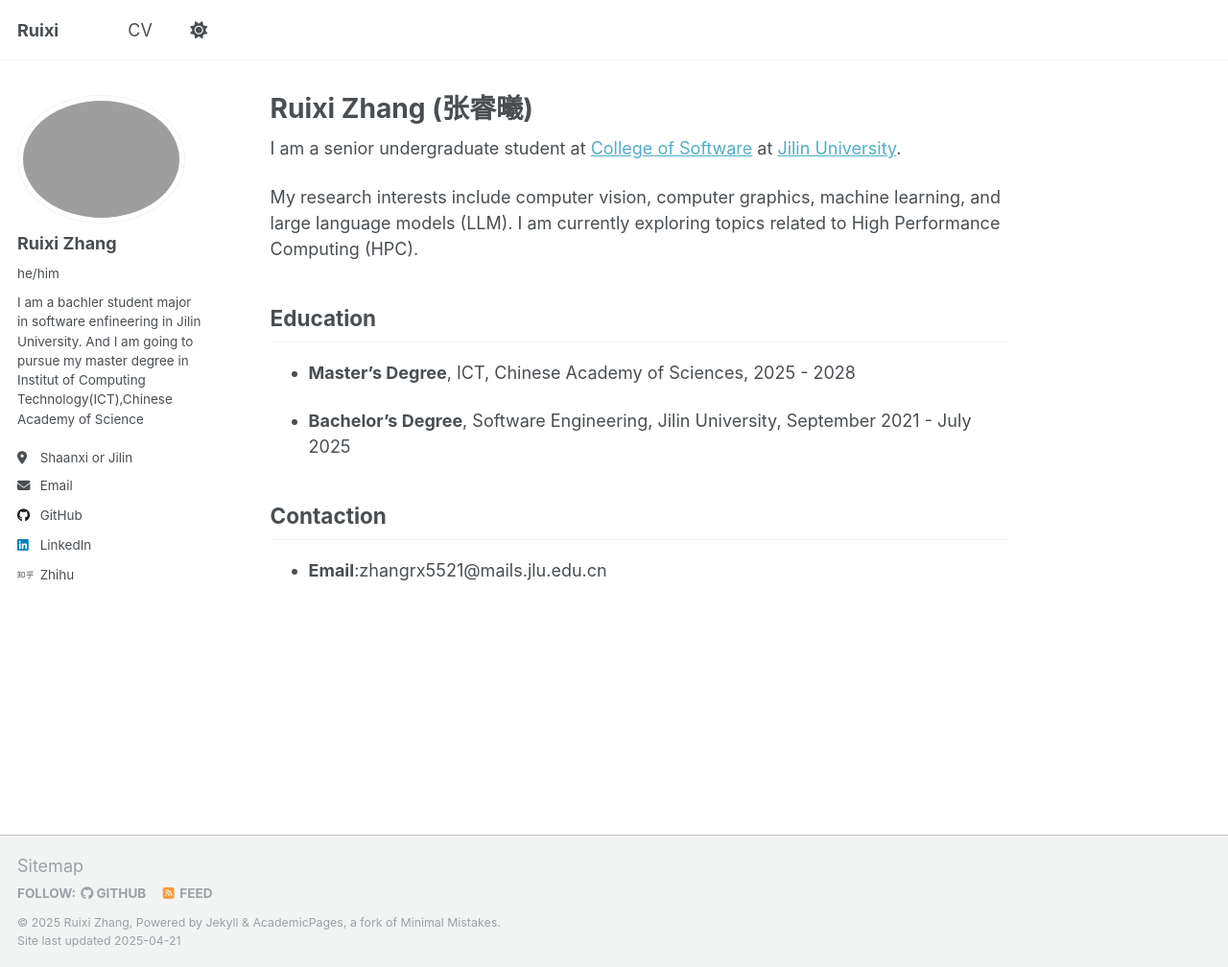
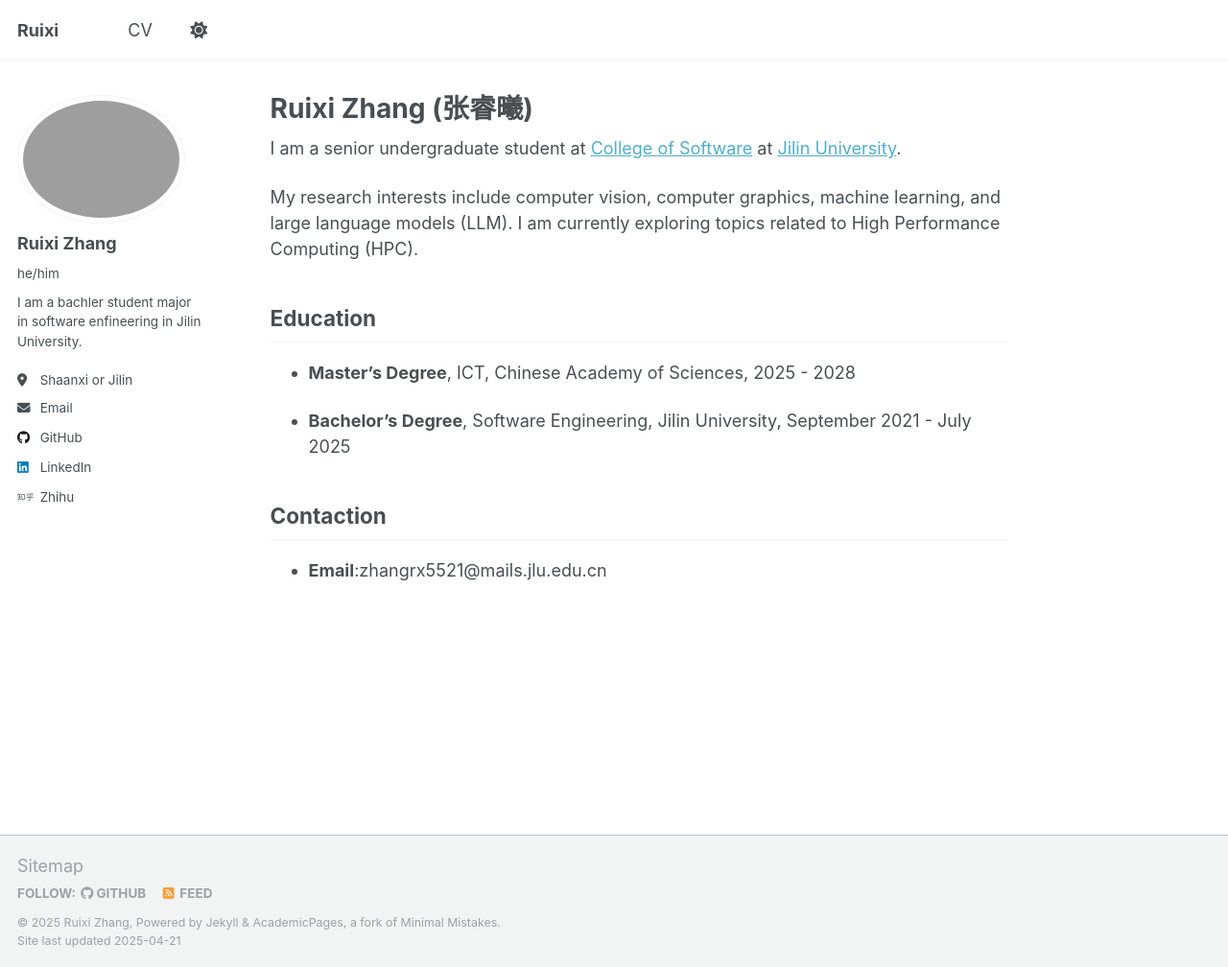
Before and after one commit to RuixiZhang0906/RuixiZhang0906.github.io, a Jekyll site: the page built from _pages/about.md, in a window 1280 px wide and 1008 px high. Shown: the whole window at 96% size. Built offline with Jekyll 4.4.1, drawn with Linux system fonts in a browser that asks for light colours.

Commit message:
Update _config.yml

```diff
--- a/_config.yml
+++ b/_config.yml
@@ -25,7 +25,7 @@
   avatar           : "photo20250416.png"
   name             : "Ruixi Zhang"
   pronouns         : "he/him"# example: "she/her"
-  bio              : "I am a bachler student major in software enfineering in Jilin University. And I am going to pursue my master degree in Institut of Computing Technology(ICT),Chinese Academy of Science"
+  bio              : "I am a bachler student major in software enfineering in Jilin University."
   location         : "Shaanxi or Jilin"
   employer         : # "Red Brick University"
   uri              : # URL
```
